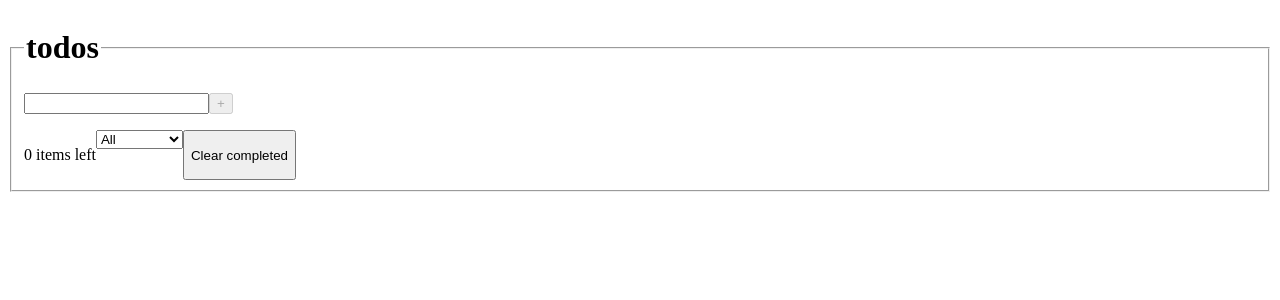
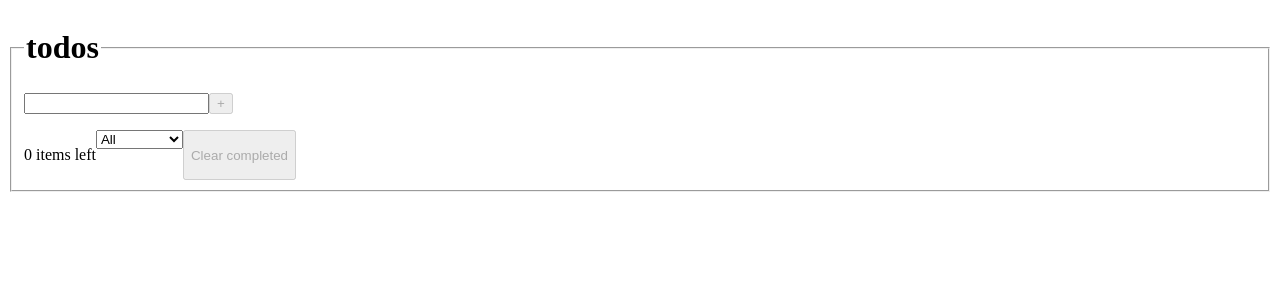
Before and after one commit to EGRrqq/todos, a React (Vite) app: page / in a window 1280 px wide. Shown: the top 300 px of the page. Built offline with nearby package versions, Linux system fonts and the light colour scheme.

Commit message:
feat: handle disable on clear completed btn

```diff
--- a/src/App.tsx
+++ b/src/App.tsx
@@ -187,7 +187,12 @@ function App() {
               </select>
             </section>
 
-            <button type="button" onClick={clearCompletedTodos} formNoValidate>
+            <button
+              type="button"
+              onClick={clearCompletedTodos}
+              formNoValidate
+              disabled={!todos.filter((t) => t.completed).length}
+            >
               Clear completed
             </button>
           </footer>
```
